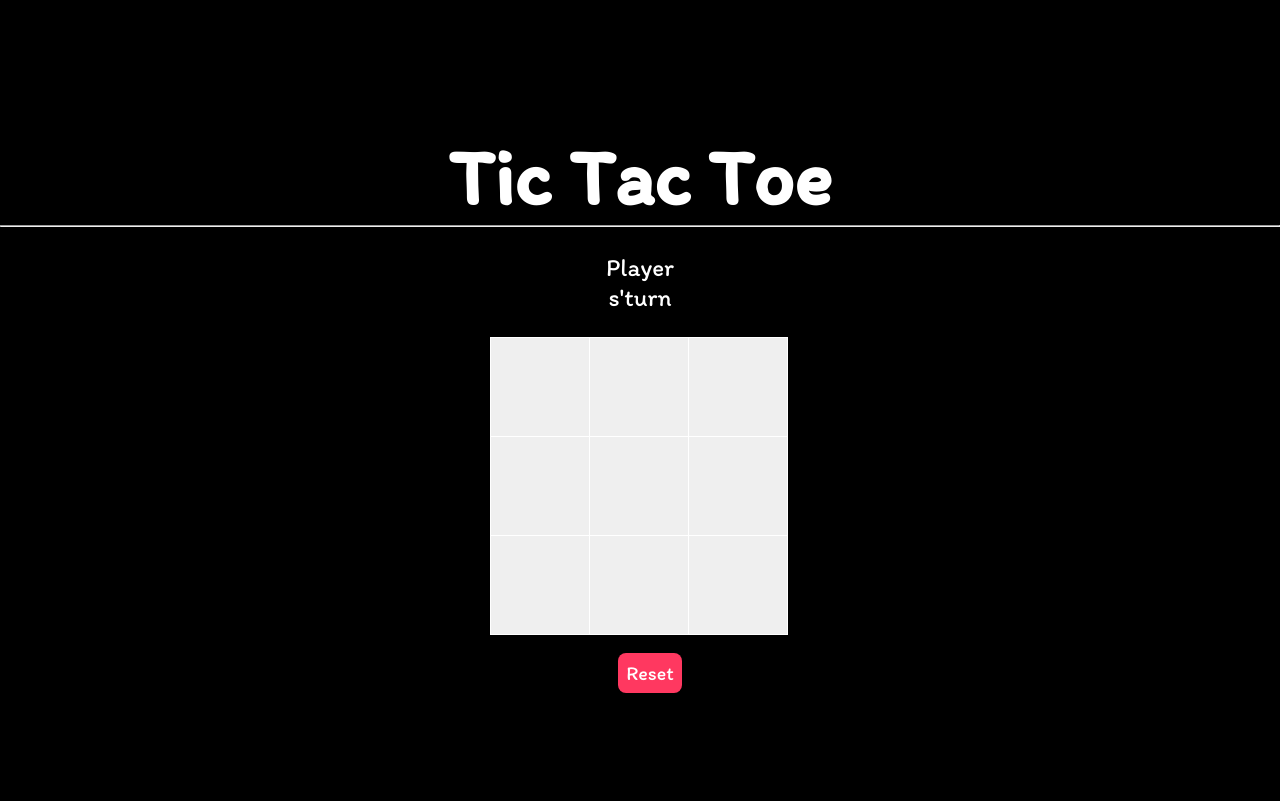
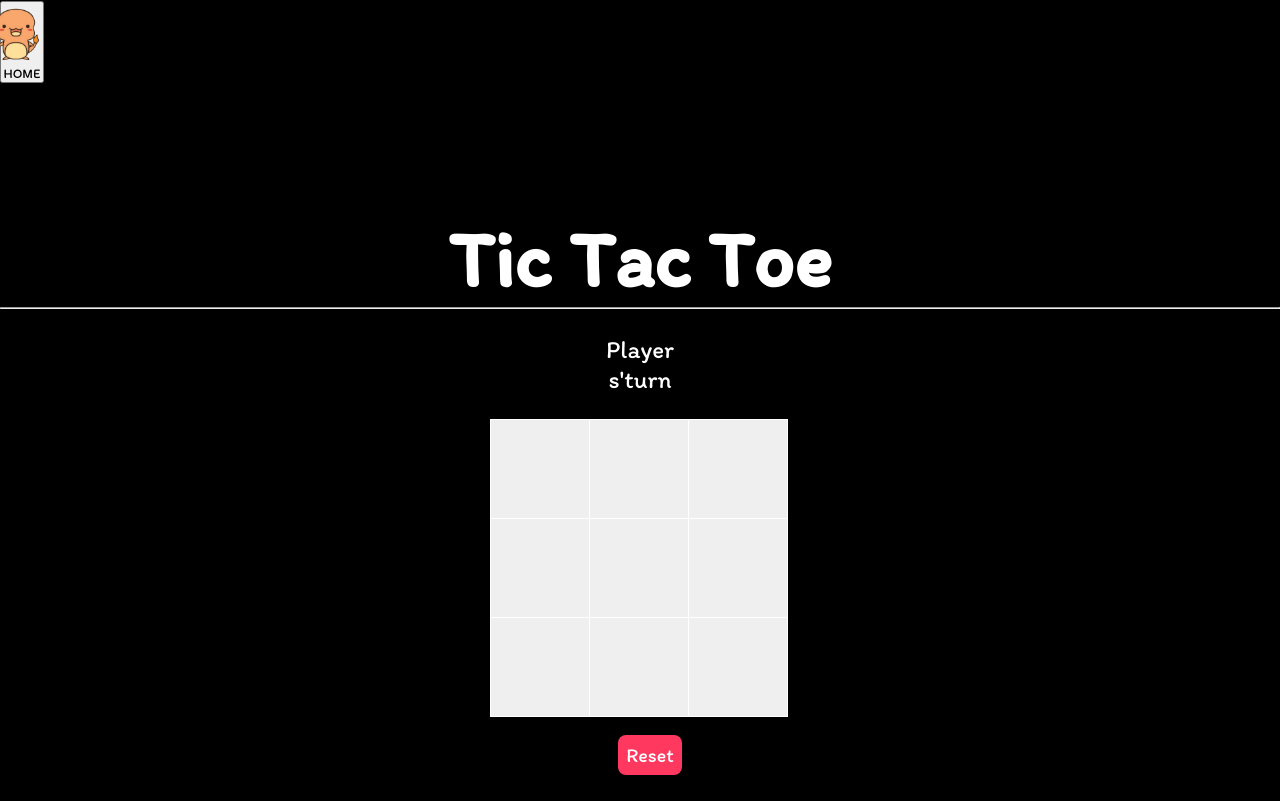
Before and after one commit to 2172030femmyfriscilla/TUGAS-BESAR-UAS, a plain HTML site: page TUGAS BESAR tic tac/Tictac.html in a window 1280 px wide. Drawn offline with Linux system fonts and the light colour scheme.

Commit message:
Update Tictac.html
nambahin tombol href ke home

```diff
--- a/TUGAS BESAR tic tac/Tictac.html
+++ b/TUGAS BESAR tic tac/Tictac.html
@@ -13,6 +13,14 @@
 </head>
 <body >
 <div class="background">
+    <div id="buat_ke_home">
+        <a href="../homepage/homepage.html" style="text-decoration: none;">
+            <button id="buton">
+                <div id="buton1"><img src="../asset/charmander.png" alt="gambar_charmander" style="width: 50px; margin-left: -10px;"></div>
+                <div id="buton2">HOME</div>
+            </button>
+        </a>
+    </div>
     <div class="title">
         <h1>Tic Tac Toe</h1>
     </div>
```
